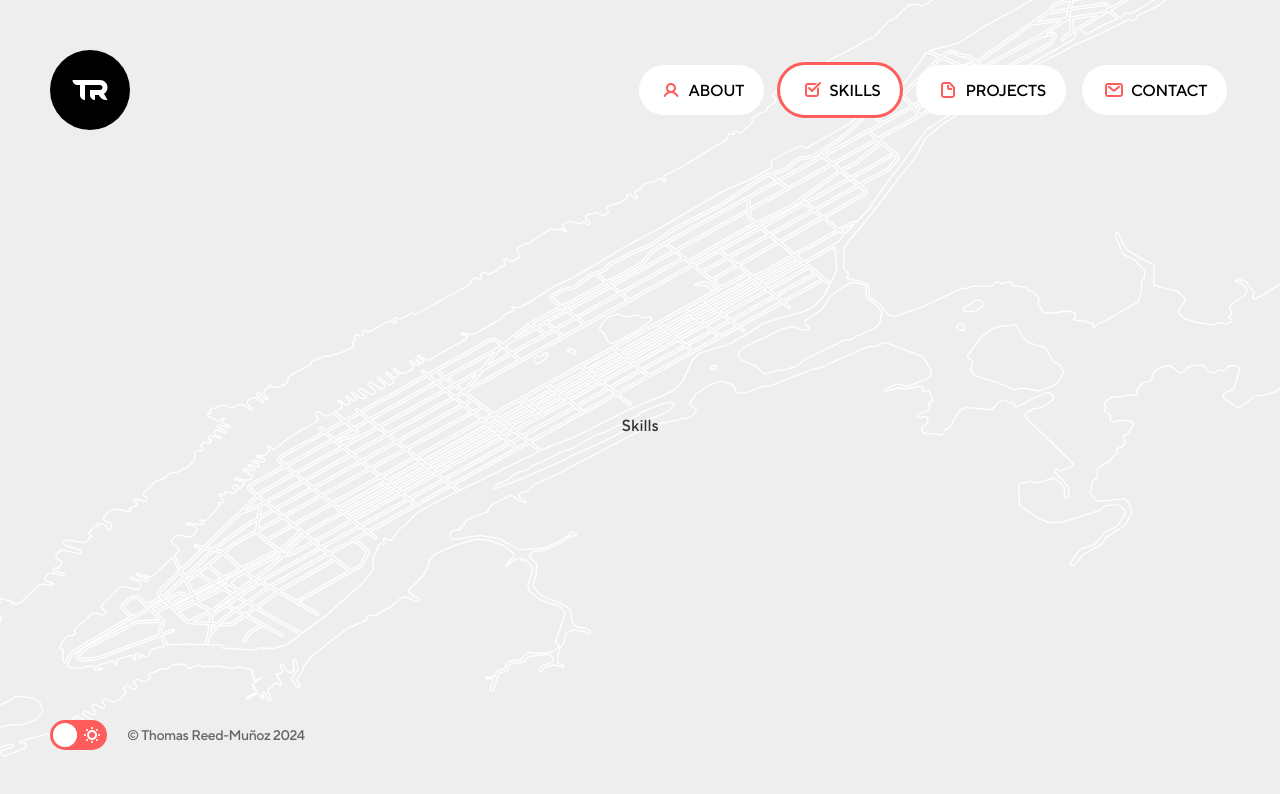
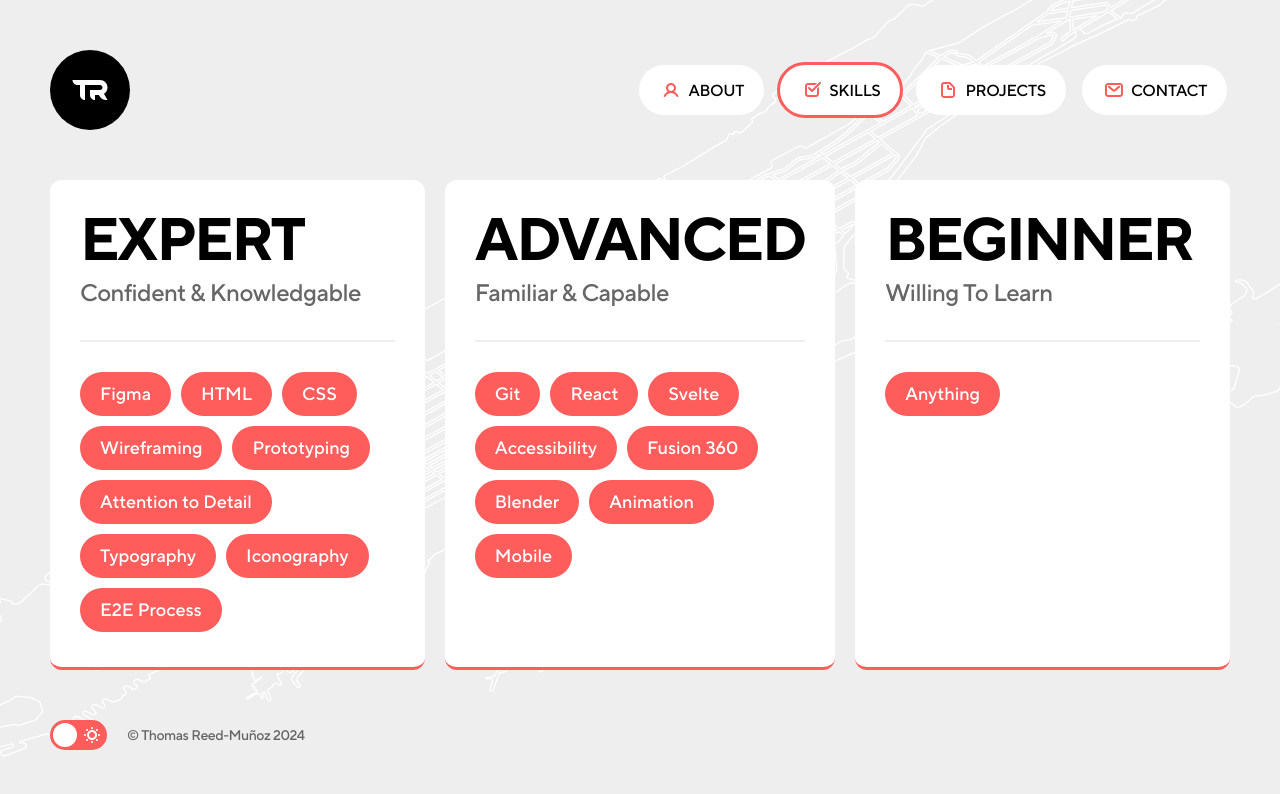
Before and after one commit to thomrm/thomrm, a SvelteKit app: page /skills in a window 1280 px wide. Shown: the top 794 px of the page. Built offline with nearby package versions, Linux system fonts and the light colour scheme.

Commit message:
skills page

```diff
--- a/src/lib/colors.css
+++ b/src/lib/colors.css
@@ -11,6 +11,7 @@
     --Background-Base: #EEEEEE;
     --Background-Alt: #FFFFFF;
     --Border: #DDDDDD;
+    --Divider: #EEEEEE;
     --Shadow: #00000025;
 }
 
@@ -27,5 +28,6 @@
     --Background-Base: #111111;
     --Background-Alt: #222222;
     --Border: #222222;
+    --Divider: #111111;
     --Shadow: #000000cc;
 }
--- a/src/routes/+layout.svelte
+++ b/src/routes/+layout.svelte
@@ -71,6 +71,7 @@
     .wrapper {
         background-color: var(--Background-Base);
         font-family: 'Norms Medium';
+        font-size: 18px;
         color: var(--Body-Text);
         height: 100vh;
         display: flex;
@@ -81,6 +82,7 @@
         background-position: center;
         background-size: cover;
         transition: background-color 200ms, background-image 200ms, color 200ms;
+        overflow: hidden;
 
         &.light {
             background-image: url('/Map-Light.svg');
--- a/src/routes/skills/+page.svelte
+++ b/src/routes/skills/+page.svelte
@@ -1,14 +1,138 @@
-<div class="content__skills">Skills</div>
+<script>
+    import { onMount } from 'svelte';
+    import { fade, fly, scale } from 'svelte/transition';
+	import { expoOut } from 'svelte/easing';
+
+    let ready = false;
+
+    onMount(() => ready = true);
+</script>
+
+{#if ready}
+    <div class="page-skills">
+        <div class="skill-card" transition:fly={{ delay: 200, duration: 1000, y: 150, opacity: 0, easing: expoOut }}>
+            <div class="skill-card__header">
+                <h2>Expert</h2>
+                <p>Confident & Knowledgable</p>
+            </div>
+            <div class="skill-card__divider"></div>
+            <ul class="skill-card__list">
+                <li>Figma</li>
+                <li>HTML</li>
+                <li>CSS</li>
+                <li>Wireframing</li>
+                <li>Prototyping</li>
+                <li>Attention to Detail</li>
+                <li>Typography</li>
+                <li>Iconography</li>
+                <li>E2E Process</li>
+            </ul>
+        </div>
+        <div class="skill-card" transition:fly={{ delay: 400, duration: 1000, y: 150, opacity: 0, easing: expoOut }}>
+            <div class="skill-card__header">
+                <h2>Advanced</h2>
+                <p>Familiar & Capable</p>
+            </div>
+            <div class="skill-card__divider"></div>
+            <ul class="skill-card__list">
+                <li>Git</li>
+                <li>React</li>
+                <li>Svelte</li>
+                <li>Accessibility</li>
+                <li>Fusion 360</li>
+                <li>Blender</li>
+                <li>Animation</li>
+                <li>Mobile</li>
+            </ul>
+        </div>
+        <div class="skill-card" transition:fly={{ delay: 600, duration: 1000, y: 150, opacity: 0, easing: expoOut }}>
+            <div class="skill-card__header">
+                <h2>Beginner</h2>
+                <p>Willing To Learn</p>
+            </div>
+            <div class="skill-card__divider"></div>
+            <ul class="skill-card__list">
+                <li>Anything</li>
+            </ul>
+        </div>
+    </div>
+{/if}
 
 <style>
-    .content__skills {
+    .page-skills {
         display: flex;
         padding: 0px 50px;
+        align-items: flex-start;
+        gap: 20px;
+        flex: 1 0 0;
+        align-self: stretch;
+    }
+
+    .skill-card {
+        display: flex;
+        padding: 30px;
         flex-direction: column;
-        justify-content: center;
-        align-items: center;
+        align-items: flex-start;
         gap: 30px;
         flex: 1 0 0;
         align-self: stretch;
+        border-radius: 12px;
+        border-bottom: 3px solid var(--Primary-Color);
+        background: var(--Background-Alt);
+        transition: background-color 200ms, border-color 200ms;
+    }
+
+    .skill-card__header {
+        display: flex;
+        flex-direction: column;
+        align-items: flex-start;
+        gap: 5px;
+        align-self: stretch;
+
+        & h2 {
+            color: var(--Header-Text);
+            font-family: "Norms Bold";
+            line-height: 60px;
+            font-size: 60px;
+            letter-spacing: -0.04em;
+            text-transform: uppercase;
+            transition: color 200ms;
+        }
+
+        & p {
+            color: var(--Sub-Text, #666);
+            font-size: 24px;
+            letter-spacing: -0.02em;
+            text-transform: capitalize;
+            transition: color 200ms;
+        }
+    }
+
+    .skill-card__divider {
+        width: 100%;
+        height: 2px;
+        background-color: var(--Divider);
+        border-radius: 999px;
+        transition: background-color 200ms;
+    }
+
+    .skill-card__list {
+        display: flex;
+        align-items: flex-start;
+        align-content: flex-start;
+        gap: 10px;
+        align-self: stretch;
+        flex-wrap: wrap;
+
+        & li {
+            display: flex;
+            height: 44px;
+            padding: 0 20px;
+            align-items: center;
+            border-radius: 999px;
+            background: var(--Primary-Color);
+            color: var(--Color-Overlay);
+            transition: background-color 200ms, color 200ms;
+        }
     }
 </style>
```
